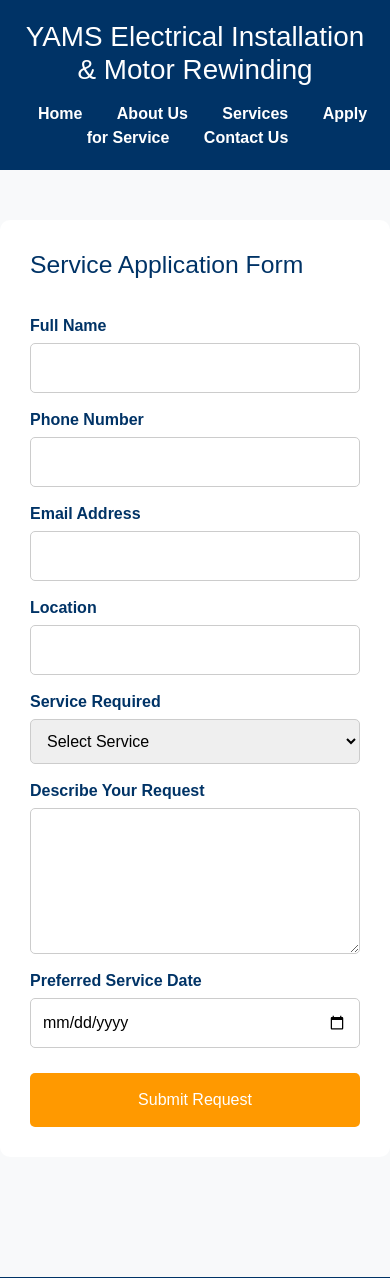
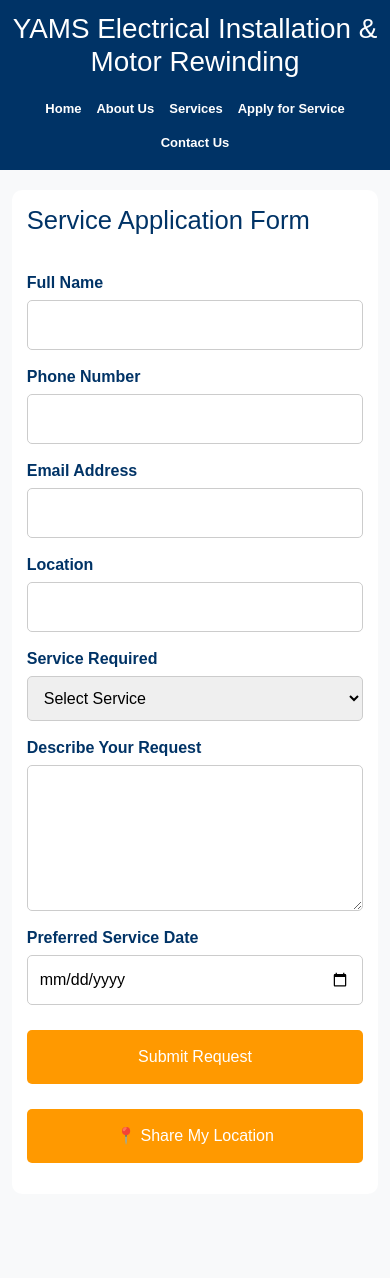
Before and after one commit to mpitaprecious/YAMS_website, a Flask app: page /apply in a window 390 px wide. Shown: the top 1278 px of the page. Run offline with Flask 3, Linux system fonts and the light colour scheme.

Commit message:
modified gallary, templates

```diff
--- a/app.py
+++ b/app.py
@@ -182,7 +182,6 @@ def restore(id):
 
     return redirect("/archived")
 
-
 @app.route('/apply', methods=['GET', 'POST'])
 def apply():
     if request.method == 'POST':
@@ -194,18 +193,31 @@ def apply():
         description = request.form['description']
         service_date = request.form['date']
 
+        # GPS coordinates
+        latitude = request.form.get('latitude')
+        longitude = request.form.get('longitude')
+
         conn = sqlite3.connect('database.db')
         cursor = conn.cursor()
 
         cursor.execute('''
         INSERT INTO applications
         (fullname, phone, email, location,
-         service, description, service_date)
-        VALUES (?, ?, ?, ?, ?, ?, ?)
+         service, description, service_date,
+         latitude, longitude)
+        VALUES (?, ?, ?, ?, ?, ?, ?, ?, ?)
         ''',
-                       (fullname, phone, email,
-                        location, service,
-                        description, service_date))
+        (
+            fullname,
+            phone,
+            email,
+            location,
+            service,
+            description,
+            service_date,
+            latitude,
+            longitude
+        ))
 
         conn.commit()
         conn.close()
@@ -214,6 +226,5 @@ def apply():
 
     return render_template('apply.html')
 
-
 if __name__ == '__main__':
     app.run(debug=True)
--- a/static/css/style.css
+++ b/static/css/style.css
@@ -222,3 +222,124 @@ tr:nth-child(even) {
   width: 120px;
   margin-bottom: 20px;
 }
+
+/* ================= RESPONSIVE DESIGN ================= */
+
+/* Tablets */
+@media (max-width: 768px) {
+
+    header {
+        padding: 15px 10px;
+    }
+
+    nav a {
+        margin: 0 7px;
+        font-size: 14px;
+    }
+
+    .hero {
+        min-height: 60vh;
+        padding: 50px 20px;
+    }
+
+    .hero-logo {
+        width: 75px;
+        margin-bottom: 12px;
+    }
+
+    .hero h2 {
+        font-size: 2.2rem;
+    }
+
+    .hero p {
+        font-size: 1rem;
+        max-width: 90%;
+    }
+
+    .content {
+        width: 90%;
+        margin: 30px auto;
+        padding: 20px;
+    }
+
+    table {
+        font-size: 14px;
+    }
+}
+
+
+/* Phones */
+@media (max-width: 480px) {
+
+    header {
+        padding: 12px 8px;
+    }
+
+    nav {
+        display: flex;
+        flex-wrap: wrap;
+        justify-content: center;
+        gap: 5px;
+    }
+
+    nav a {
+        margin: 5px;
+        font-size: 13px;
+    }
+
+    .hero {
+        min-height: 55vh;
+        padding: 40px 15px;
+    }
+
+    .hero-logo {
+        width: 60px;
+        margin-bottom: 10px;
+    }
+
+    .hero h2 {
+        font-size: 1.8rem;
+        line-height: 1.2;
+    }
+
+    .hero p {
+        font-size: 0.95rem;
+        line-height: 1.6;
+        max-width: 100%;
+    }
+
+    .button {
+        padding: 11px 20px;
+        font-size: 14px;
+    }
+
+    .content {
+        width: 94%;
+        margin: 20px auto;
+        padding: 15px;
+    }
+
+    .content h2 {
+        font-size: 1.6rem;
+    }
+
+    .service-card {
+        padding: 18px;
+    }
+
+    input,
+    select,
+    textarea {
+        width: 100%;
+        font-size: 16px;
+    }
+
+    .whatsapp-btn {
+        width: 52px;
+        height: 52px;
+        line-height: 52px;
+        font-size: 25px;
+        bottom: 15px;
+        right: 15px;
+    }
+}
--- a/templates/apply.html
+++ b/templates/apply.html
@@ -61,8 +61,54 @@
             Submit Request
         </button>
 
+        <input type="hidden" name="latitude" id="latitude">
+        <input type="hidden" name="longitude" id="longitude">
+
+        <button type="button" onclick="getLocation()">
+            📍 Share My Location
+        </button>
+
+        <p id="location-status"></p>
+
+
     </form>
 </section>
+
+
+<script>
+    function getLocation() {
+        const status = document.getElementById("location-status");
+
+        if (!navigator.geolocation) {
+            status.textContent = "GPS is not supported by your browser.";
+            return;
+        }
+
+        status.textContent = "Getting your location...";
+
+        navigator.geolocation.getCurrentPosition(
+            function(position) {
+                document.getElementById("latitude").value =
+                    position.coords.latitude;
+
+                document.getElementById("longitude").value =
+                    position.coords.longitude;
+
+                status.textContent = "✓ Location captured successfully.";
+            },
+            function(error) {
+                status.textContent =
+                    "Unable to get location. Please allow GPS permission.";
+            },
+            {
+                enableHighAccuracy: true,
+                timeout: 10000,
+                maximumAge: 0
+            }
+        );
+    }
+</script>
+
 
 <footer>
     <div>
--- a/templates/index.html
+++ b/templates/index.html
@@ -2,7 +2,7 @@
 <html lang="en">
 <head>
     <meta charset="UTF-8">
-    <meta name="viewport" content="width=device-width, initial-scale=1">
+    <meta name="viewport" content="width=device-width, initial-scale=1.0">
     <title>YAMS Electrical Installation & Motor Rewinding</title>
      <link
     href="https://cdn.jsdelivr.net/npm/bootstrap@5.3.3/dist/css/bootstrap.min.css" rel="stylesheet">
```
Also changed, not shown: database.py (+7 -0 lines), templates/admin.html (+15 -0 lines), database.db, static/images/project1 (2).jpg (added), static/images/project1.jpg (deleted), static/images/project2 (2).jpg (added), static/images/project2.jpg (deleted), static/images/project3.jpg (deleted), static/images/project4.jpg (added).
